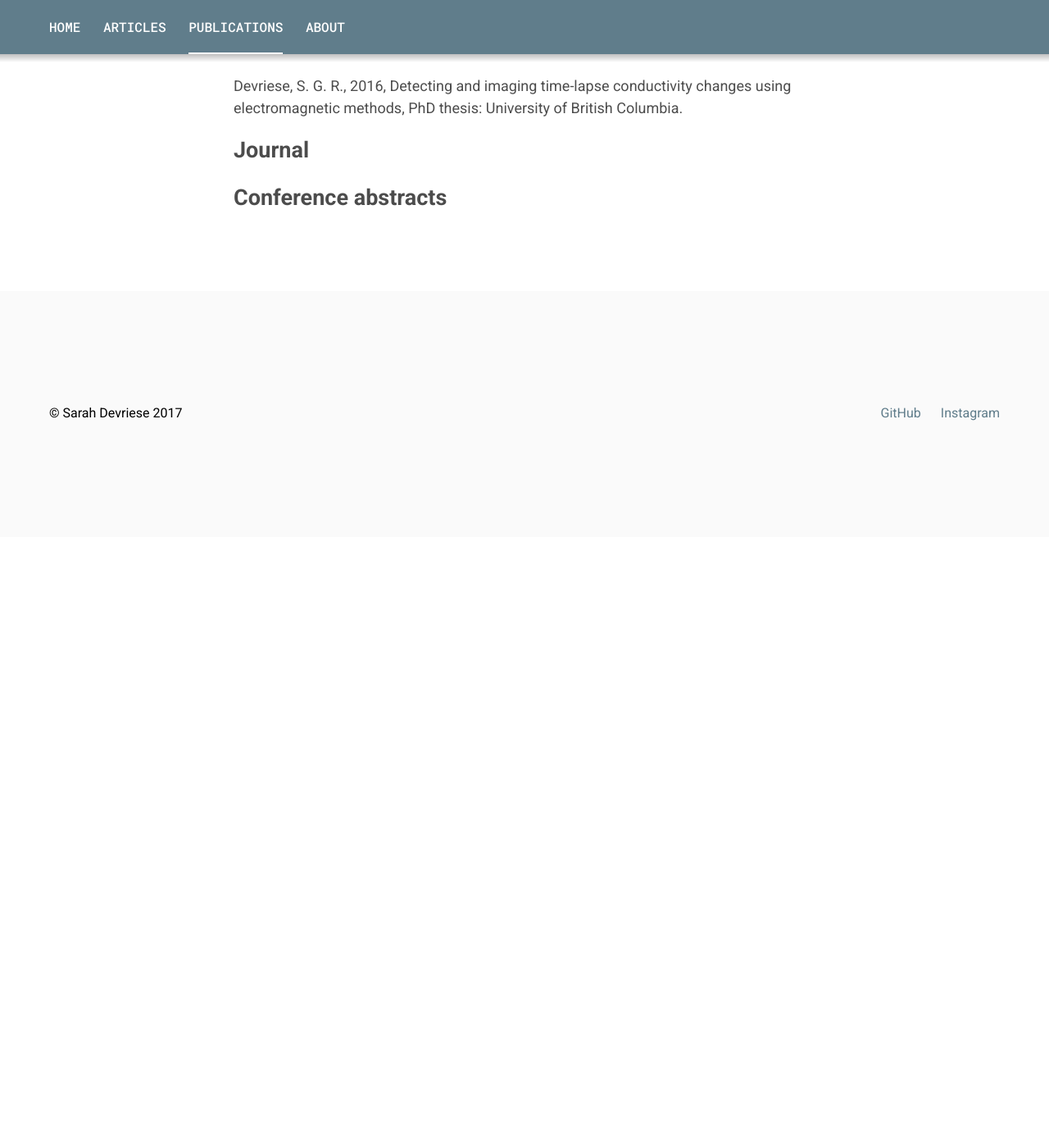
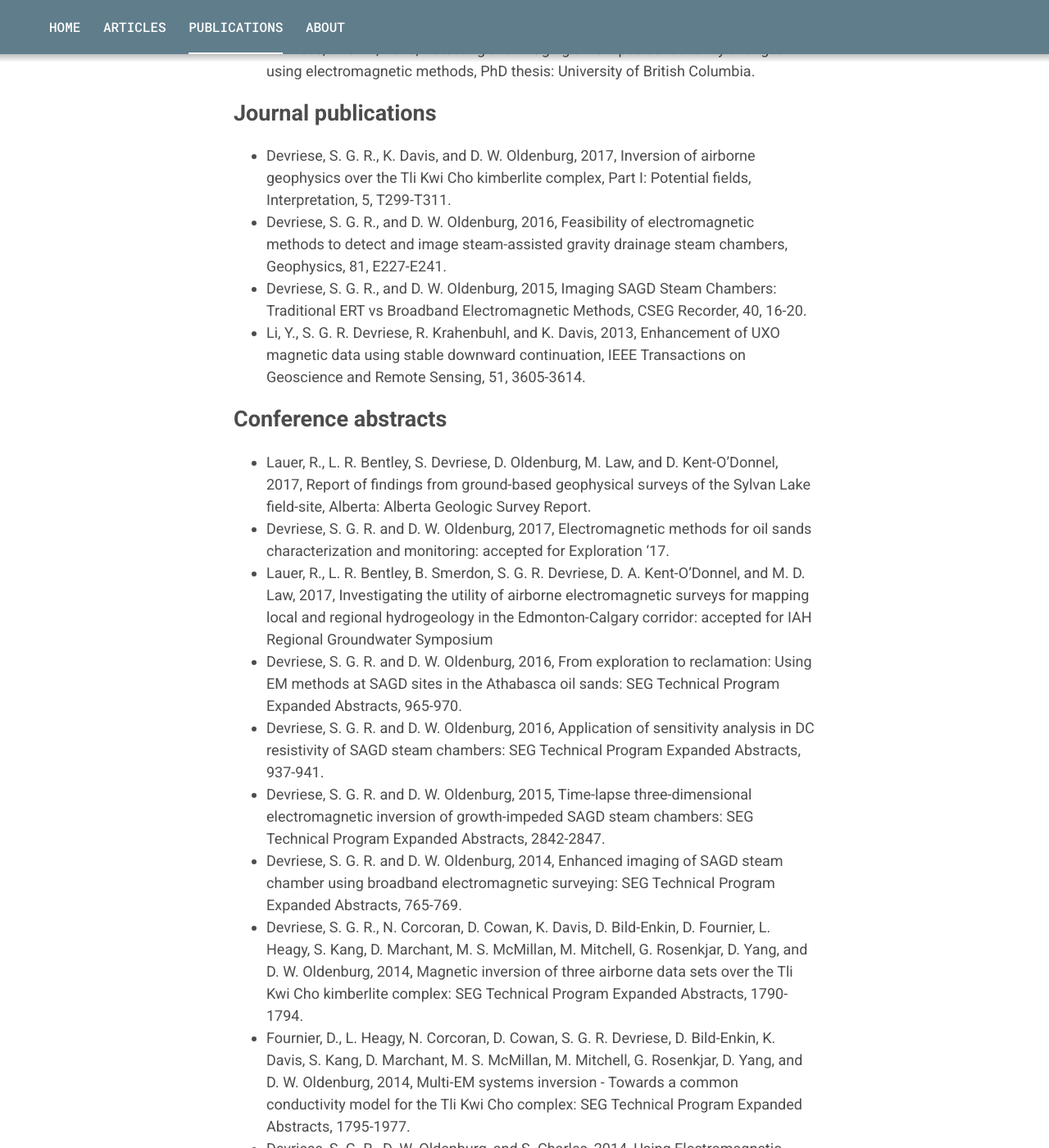
Before and after one commit to sdevriese/sdevriese.github.io, a Jekyll site: the page built from _pages/publications.markdown, in a window 1280 px wide and 1400 px high, scrolled down 364 px. Shown: the whole window at 82% size. Built offline with Jekyll 4.4.1, drawn with Linux system fonts in a browser that asks for light colours; before the commit the page ends 1019 px from its top, so only the background shows below that; some of the changed text lies outside the part shown.

Commit message:
publications

```diff
--- a/_pages/publications.markdown
+++ b/_pages/publications.markdown
@@ -4,12 +4,44 @@
 permalink: /publications/
 ---
 
-Under construction!
-
 # Thesis
 
-Devriese, S. G. R., 2016, Detecting and imaging time-lapse conductivity changes using electromagnetic methods, PhD thesis: University of British Columbia.
+* Devriese, S. G. R., 2016, Detecting and imaging time-lapse conductivity changes using electromagnetic methods, PhD thesis: University of British Columbia.
 
-# Journal
+# Journal publications
+
+* Devriese, S. G. R., K. Davis, and D. W. Oldenburg, 2017, Inversion of airborne geophysics over the Tli Kwi Cho kimberlite complex, Part I: Potential fields, Interpretation, 5, T299-T311.
+
+* Devriese, S. G. R., and D. W. Oldenburg, 2016, Feasibility of electromagnetic methods to detect and image steam-assisted gravity drainage steam chambers, Geophysics, 81, E227-E241.
+
+* Devriese, S. G. R., and D. W. Oldenburg, 2015, Imaging SAGD Steam Chambers: Traditional ERT vs Broadband Electromagnetic Methods, CSEG Recorder, 40, 16-20.
+
+* Li, Y., S. G. R. Devriese, R. Krahenbuhl, and K. Davis, 2013, Enhancement of UXO magnetic data using stable downward continuation, IEEE Transactions on Geoscience and Remote Sensing, 51, 3605-3614.
 
 # Conference abstracts
+
+* Lauer, R., L. R. Bentley, S. Devriese, D. Oldenburg, M. Law, and D. Kent-O'Donnel, 2017, Report of findings from ground-based geophysical surveys of the Sylvan Lake field-site, Alberta: Alberta Geologic Survey Report.
+
+* Devriese, S. G. R. and D. W. Oldenburg, 2017, Electromagnetic methods for oil sands characterization and monitoring: accepted for Exploration '17.
+
+* Lauer, R., L. R. Bentley, B. Smerdon, S. G. R. Devriese, D. A. Kent-O'Donnel, and M. D. Law, 2017, Investigating the utility of airborne electromagnetic surveys for mapping local and regional hydrogeology in the Edmonton-Calgary corridor: accepted for IAH Regional Groundwater Symposium
+
+* Devriese, S. G. R. and D. W. Oldenburg, 2016, From exploration to reclamation: Using EM methods at SAGD sites in the Athabasca oil sands: SEG Technical Program Expanded Abstracts, 965-970.
+
+* Devriese, S. G. R. and D. W. Oldenburg, 2016, Application of sensitivity analysis in DC resistivity of SAGD steam chambers: SEG Technical Program Expanded Abstracts, 937-941.
+
+* Devriese, S. G. R. and D. W. Oldenburg, 2015, Time-lapse three-dimensional electromagnetic inversion of growth-impeded SAGD steam chambers: SEG Technical Program Expanded Abstracts, 2842-2847.
+
+* Devriese, S. G. R. and D. W. Oldenburg, 2014, Enhanced imaging of SAGD steam chamber using broadband electromagnetic surveying: SEG Technical Program Expanded Abstracts, 765-769.
+
+* Devriese, S. G. R., N. Corcoran, D. Cowan, K. Davis, D. Bild-Enkin, D. Fournier, L. Heagy, S. Kang, D. Marchant, M. S. McMillan, M. Mitchell, G. Rosenkjar, D. Yang, and D. W. Oldenburg, 2014, Magnetic inversion of three airborne data sets over the Tli Kwi Cho kimberlite complex: SEG Technical Program Expanded Abstracts, 1790-1794.
+
+* Fournier, D., L. Heagy, N. Corcoran,  D. Cowan, S. G. R. Devriese, D. Bild-Enkin, K. Davis, S. Kang, D. Marchant, M. S. McMillan, M. Mitchell, G. Rosenkjar, D. Yang, and D. W. Oldenburg, 2014, Multi-EM systems inversion - Towards a common conductivity model for the Tli Kwi Cho complex: SEG Technical Program Expanded Abstracts, 1795-1977.
+
+* Devriese, S. G. R., D. W. Oldenburg, and S. Charles, 2014, Using Electromagnetic Methods to Image SAGD Steam Chambers: 2014 CSEP CSPG CWLS Conference (Geoconvention).
+
+* Devriese, S. G. R, D. W. Oldenburg, J. Shoffner, 2012, Three-Dimensional Inversion of ZTEM Data at the Elevenmile Canyon Geothermal System, Nevada, GRC Transactions, 36.
+
+* Mitchell, M. A., S. G. R. Devriese, R.N. Frary, 2010, Archaeological investigations using geophysics at the Chimney Rock Great House: SEG Technical Program Expanded Abstracts, 3784-3788.
+
+* Li, Y. and S. Devriese, 2009, Enhancement of magnetic data by stable downward continuation for UXO applications: SEG Technical Program Expanded Abstracts, 1464-1468.
```
